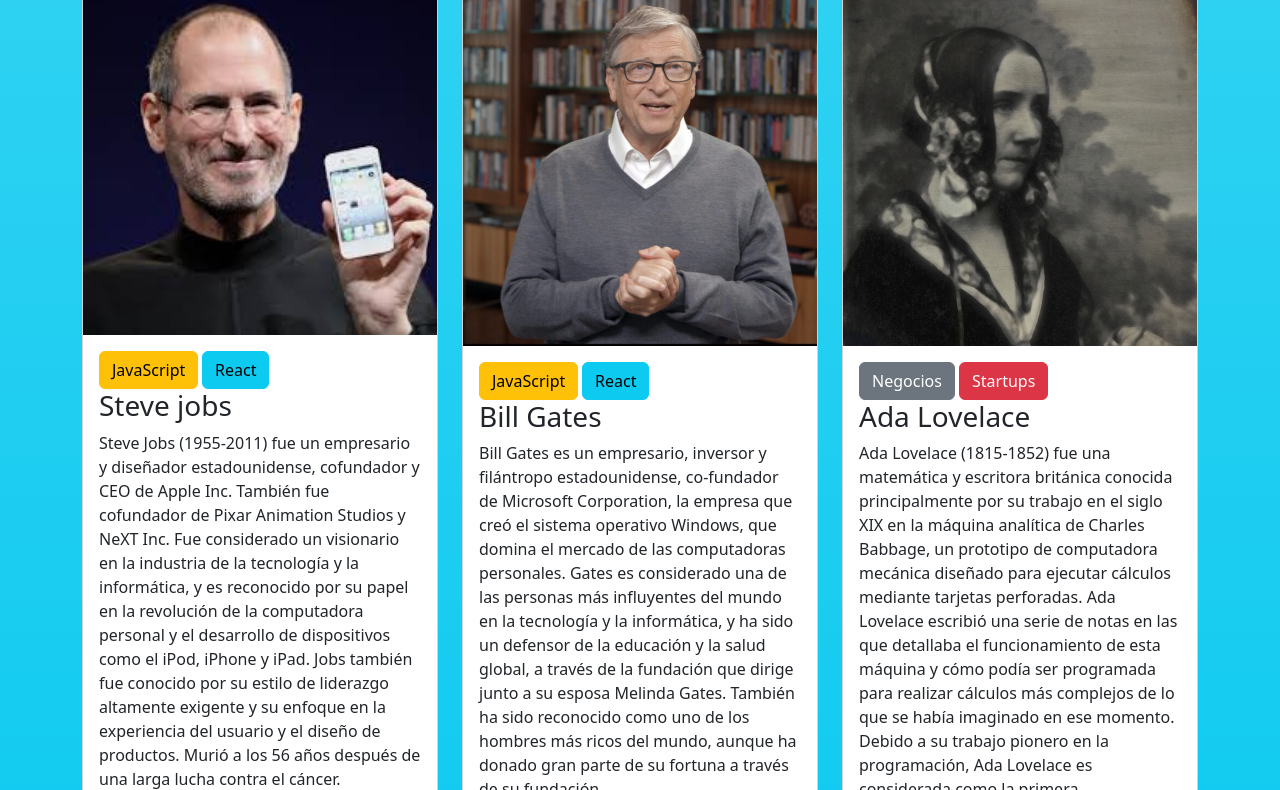
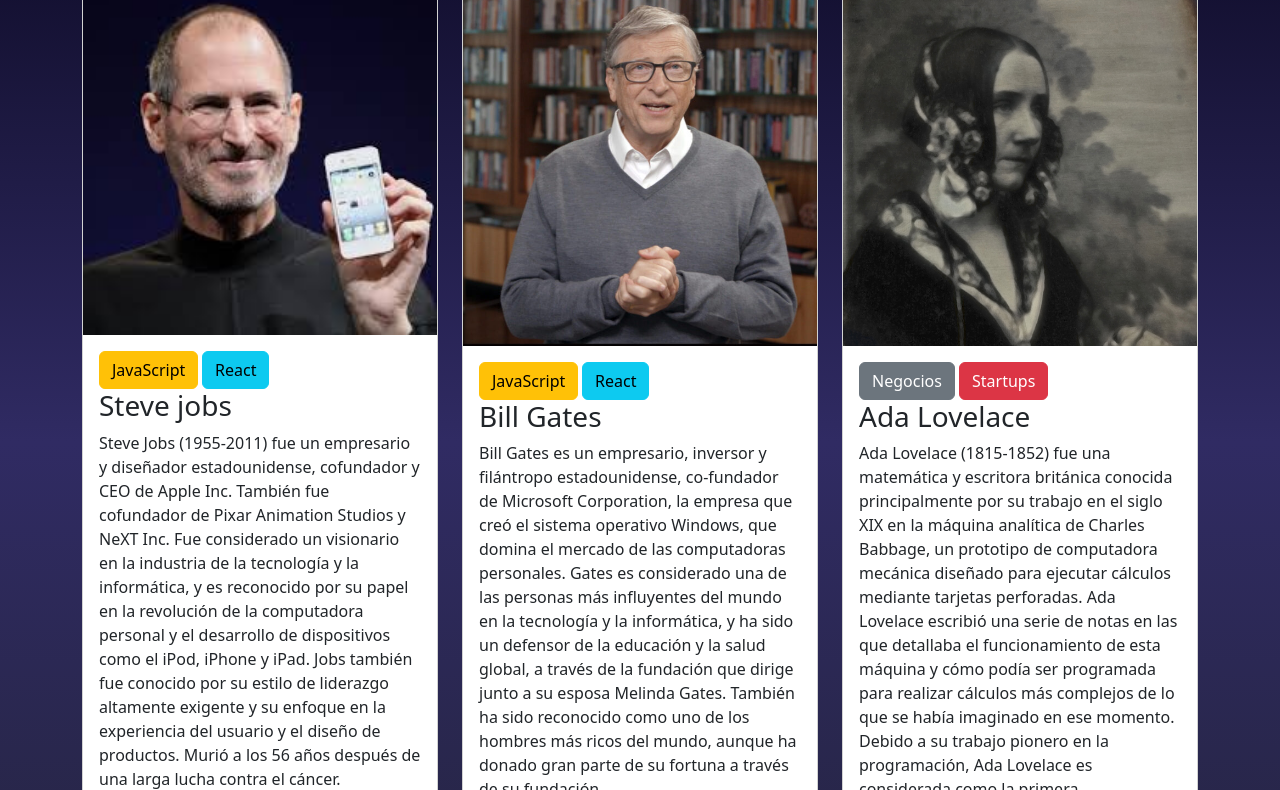
Before and after one commit to nibeyrovictor/tp1codoacodo2023, a plain HTML site: page index.html in a window 1280 px wide. Shown: the part 610-1400 px from the top of the page. Drawn offline with nearby package versions, Linux system fonts and the light colour scheme.

Commit message:
Gradiente azul oscuro por css

```diff
--- a/index.html
+++ b/index.html
@@ -67,7 +67,7 @@
 
 
 <!--Oradores en 3 columnas -->
-    <section  class="bg-gradient bg-primary bg-info">
+    <section  class="gradiente">
         <h2 class="text-center"><span class="smaller-text">CONOCE A LOS </span> <br>ORADORES</h2>
         <div class="cajas">
             <div class="container">
--- a/styles/style.css
+++ b/styles/style.css
@@ -23,7 +23,9 @@
     text-align: justify;
     text-justify: inter-word;
 }
-
+.gradiente {
+    background: linear-gradient(to bottom, #0f0c29, #302b63, #24243e);
+  }
 
 .botones {
     margin-left: 60%;
```
